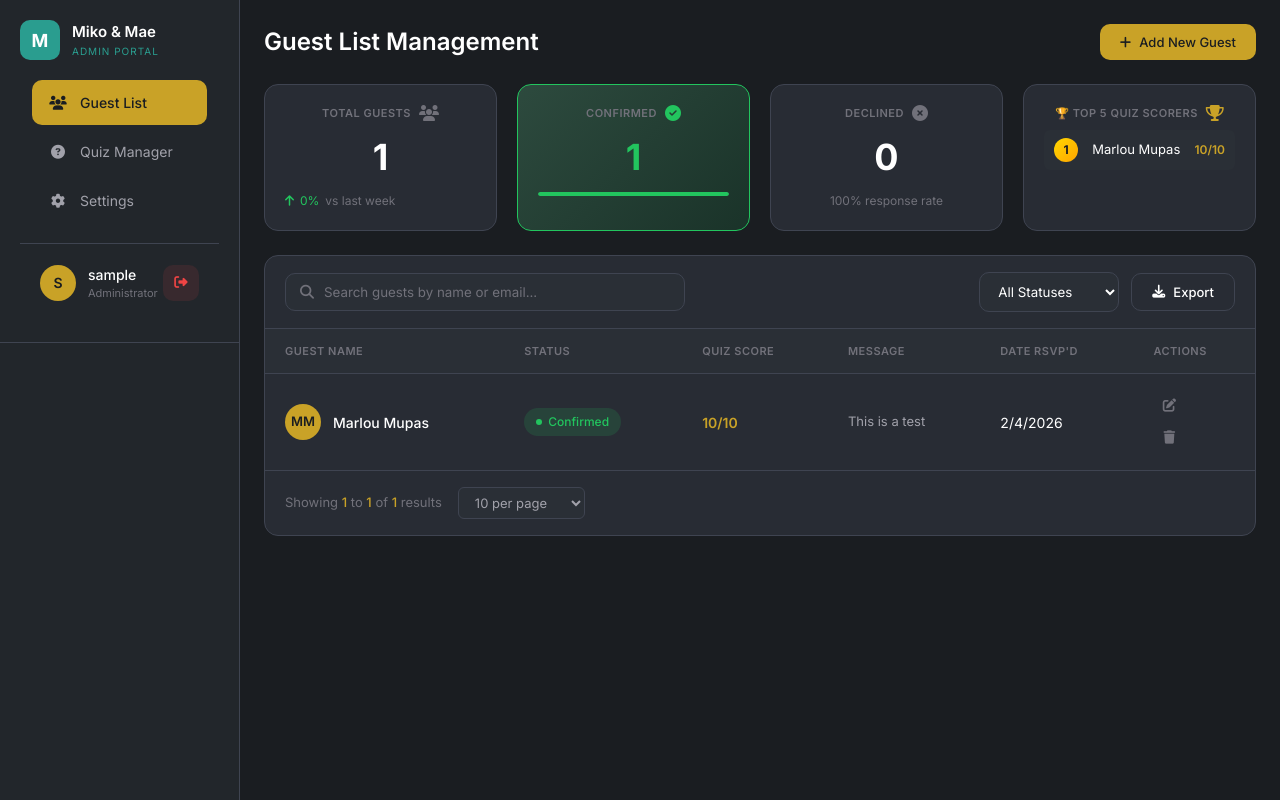
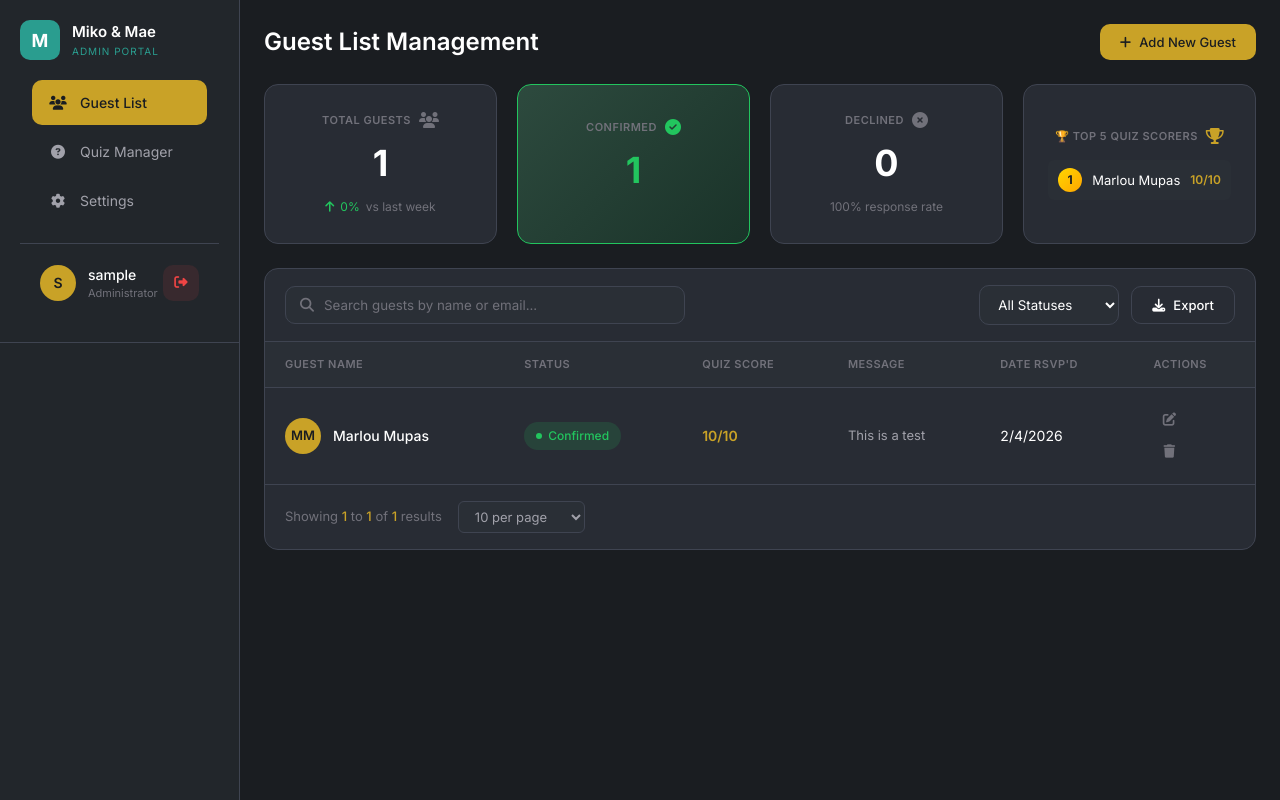
Before and after one commit to webdev-lou/celebrate-vows, a PHP site: page /admin.php in a window 1280 px wide. Run offline with PHP 8.4, Linux system fonts and the light colour scheme; the visitor is signed in with stand-in values (Sample User, id 1); data comes from the database, SQL or seed files in the repository.

Commit message:
Update center alignment

```diff
--- a/admin.css
+++ b/admin.css
@@ -374,6 +374,11 @@ textarea {
     padding: 20px;
     transition: all var(--transition);
     text-align: center;
+    display: flex;
+    flex-direction: column;
+    justify-content: center;
+    align-items: center;
+    min-height: 160px;
 }
 
 .stat-card:hover {
--- a/admin.php
+++ b/admin.php
@@ -14,7 +14,7 @@ $adminUsername = Session::getAdminUsername();
     <link rel="preconnect" href="https://fonts.gstatic.com" crossorigin>
     <link href="https://fonts.googleapis.com/css2?family=Inter:wght@300;400;500;600;700&display=swap" rel="stylesheet">
     <link rel="stylesheet" href="https://cdnjs.cloudflare.com/ajax/libs/font-awesome/6.4.0/css/all.min.css">
-    <link rel="stylesheet" href="admin.css?v=1.0.0">
+    <link rel="stylesheet" href="admin.css?v=1.0.1">
 </head>
 
 <body>
```
